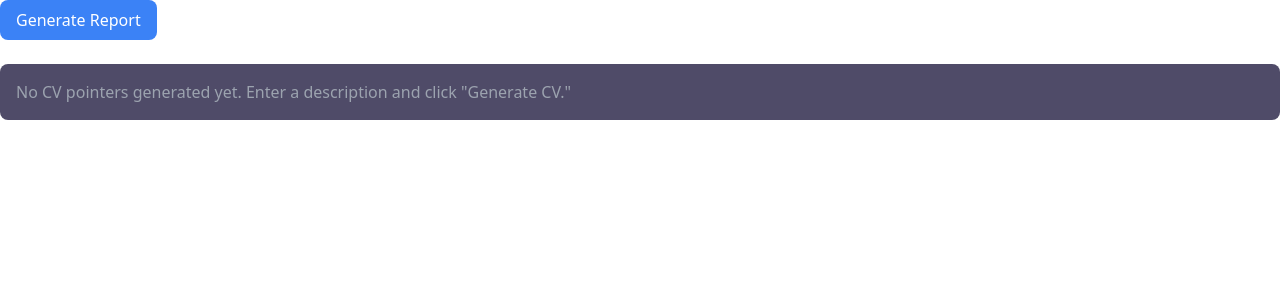
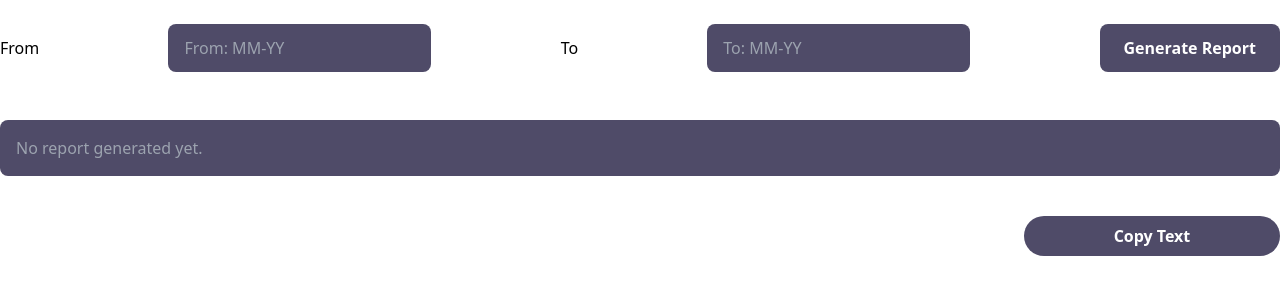
Before and after one commit to SyedShahab163/Chatbot_CVBuilde, a Next.js app: page /com in a window 1280 px wide. Shown: the top 300 px of the page. Built offline with nearby package versions, Linux system fonts and the light colour scheme.

Commit message:
update detailpage ,signup,login and global

```diff
--- a/app/Detailpage/page.jsx
+++ b/app/Detailpage/page.jsx
@@ -3,6 +3,7 @@
  import { useRef } from 'react';
  import Link from 'next/link';
  import axios from "axios";
+ import apiUrls from "../globalapis/page"
  export default function DetailPage() {
   const [selectedType, setSelectedType] = useState(""); // To store selected type
   const [description, setDescription] = useState(""); // To cv generatestore description
@@ -39,7 +40,7 @@
 
     try {
       // const response = await fetch("https://chatbotcv-t5h0c8cj.b4a.run/entry_to_gpt", {
-      const response = await fetch('http://127.0.0.1:8000/entry_to_gpt', {
+      const response = await fetch(apiUrls.entry_to_gpt, {
 
         method: "POST",
         headers: {
@@ -100,7 +101,7 @@
 
     // try {
       // const response = await fetch('https://chatbotcv-t5h0c8cj.b4a.run/upload_pdf', { //
-        const response = await fetch('http://127.0.0.1:8000/upload_pdf', {
+        const response = await fetch(apiUrls.upload_pdf, {
         method: 'POST',
         body: formData,
       });
@@ -162,7 +163,7 @@
 
     try {
       // API call
-      const response = await axios.get("https://chatbotcv-t5h0c8cj.b4a.run/view_journal", {
+      const response = await axios.get(apiUrls.view_journal, {
         params: {
           keywords,
           from_date: fromDate,
@@ -196,7 +197,7 @@
     console.log("-------entry record-----------------data---------------------------",data)
 
     try {
-      const response = await fetch('https://chatbotcv-t5h0c8cj.b4a.run/record_entry', {
+      const response = await fetch(apiUrls.record_entry, {
         // const response = await fetch('http://127.0.0.1:8000/record_entry', {
         method: 'POST',
         headers: {
@@ -259,7 +260,7 @@ const BulkRecordhandle = async (index) => {
   // Post the data to the server
   try {
     // const response = await fetch('https://chatbotcv-t5h0c8cj.b4a.run/record_entry', {
-    const response = await fetch('http://127.0.0.1:8000/record_entry', {
+    const response = await fetch(apiUrls.record_entry, {
 
       method: 'POST',
       headers: {
@@ -307,7 +308,7 @@ const BulkRecordhandle = async (index) => {
 
     // try {
       // const response = await fetch("https://chatbotcv-t5h0c8cj.b4a.run/generate_cv", {
-      const response = await fetch("http://127.0.0.1:8000/generate_cv", {
+      const response = await fetch(apiUrls.generate_cv, {
 
         method: "POST",
         headers: {
@@ -447,20 +448,46 @@ const BulkRecordhandle = async (index) => {
   // };
 
 
+  const [copyText, setCopyText] = useState([]); // State for report data
+  const [copySuccess, setCopySuccess] = useState(false); // State to manage success message
+
   const GenerateAppraisalPointer = async () => {
     const reportData = [
       { month: "01", year: "2024", work1: "Completed project A", work2: "Led team meeting" },
-      { month: "02", year: "2024", work2: "Started a new role",work1: "Developed feature B"  },
-
+      { month: "02", year: "2024", work1: "Developed feature B", work2: "Started a new role" },
     ];
 
     try {
-      setreport(reportData); // Set the hardcoded data to state
+      setCopyText(reportData); // Update report data
     } catch (error) {
-
+      console.error("Error generating report:", error);
     }
   };
 
+  const handleCopyText = () => {
+    if (copyText.length > 0) {
+      const textToCopy = copyText
+        .map(
+          (entry) =>
+            `${entry.month}/${entry.year}\n` +
+            Object.keys(entry)
+              .filter((key) => key.startsWith("work"))
+              .map((key) => `- ${entry[key]}`)
+              .join("\n")
+        )
+        .join("\n\n");
+
+      navigator.clipboard
+        .writeText(textToCopy)
+        .then(() => {
+          setCopySuccess(true); // Show success message
+          setTimeout(() => setCopySuccess(false), 2000); // Hide message after 2 seconds
+        })
+        .catch((err) => {
+          console.error("Failed to copy text:", err); // Handle copy error
+        });
+    }
+  };
   return (
     <div className="min-h-screen item-center bg-gradient-to-b from-[#131120] to-[#000080] text-white p-4">
       <div className="w-full max-w-8xl mx-auto bg-gradient-to-b from-[#504686] to-[#131120] text-white rounded-lg p-8 shadow-full mt-4">
@@ -505,9 +532,10 @@ const BulkRecordhandle = async (index) => {
             >
               Professional
             </button>
+            <div className="p-2 ph-2">|</div>
             <button
               className={`py-2 px-4 rounded-lg ${
-                selectedType === "Educational" ? "bg-[#4F4B68]" : "bg-[#4F4B68]"
+                selectedType === "Educational" ? "bg-[#4F4B68]" : "bg-[#4F4B68]0"
               }`}
               onClick={() => setSelectedType("Educational")}
             >
@@ -772,7 +800,7 @@ const BulkRecordhandle = async (index) => {
     <input
       type="text"
       placeholder="Keyword"
-      value={entry.keyword}
+      value={entry.keywords}
       onChange={(e) => setkeyword(e.target.value)}
       className="w-1/2 bg-[#4F4B68] text-white p-3 rounded-lg outline-none"
     />
@@ -854,75 +882,13 @@ const BulkRecordhandle = async (index) => {
       <button className=" bg-[#4F4B68] hover:bg-[#4F4B68] text-white font-bold py-2 px-4 rounded-full mt-6 w-[18%]">
         Generate Appraisal Report
       </button>
-
- {/* <div className="p-6 bg-[#131120] min-h-screen text-white"> */}
-      {/* Date Range Input Section */}
-      {/* <div className="flex items-center justify-between space-x-2 mb-6">
-        <div className="flex flex-col">
-          <span>From</span>
-          <input
-            type="text"
-            placeholder="From: YY-MM-DD"
-            value={startDate}
-            onChange={(e) => setStartDate(e.target.value)}
-            className="bg-[#4F4B68] text-white rounded-lg py-3 px-4 focus:outline-none"
-          />
-        </div>
-        <div className="flex flex-col">
-          <span>To</span>
-          <input
-            type="text"
-            placeholder="To: YY-MM-DD"
-            value={endDate}
-            onChange={(e) => setEndDate(e.target.value)}
-            className="bg-[#4F4B68] text-white rounded-lg py-3 px-4 focus:outline-none"
-          />
-        </div>
-        <button
-        onClick={handleAppraisal}
-        className="bg-[#4F4B68] hover:bg-[#6B6584] text-white font-bold py-2 px-4 rounded-full mb-6"
-        disabled={isLoading}
-      >
-        {isLoading ? "Generating..." : "Generate Report"}
-      </button>
-      </div> */}
-{/* <div className="flex items-center justify-between space-x-2 mb-6 flex-row mt-6">
-<span>From</span>
-  <div className="flex flex-col">
-    <input
-      type="text"
-      placeholder="From: YY-MM"
-      value={startDate}
-      onChange={(e) => setStartDate(e.target.value)}
-      className="bg-[#4F4B68] text-white rounded-lg py-3 px-4 focus:outline-none"
-    />
-  </div>
-  <span>To</span>
-  <div className="flex flex-col">
-
-    <input
-      type="text"
-      placeholder="To: YY-MM"
-      value={endDate}
-      onChange={(e) => setEndDate(e.target.value)}
-      className="bg-[#4F4B68] text-white rounded-lg py-3 px-4 focus:outline-none"
-    />
-  </div>
-  <button
-    onClick={handleAppraisal}
-    className="bg-[#4F4B68] hover:bg-[#6B6584] text-white font-bold py-3 px-6 rounded-lg"
-    disabled={isLoading}
-  >
-    {isLoading ? "Generating..." : "Generate Report"}
-  </button>
-</div> */}
     <div className="flex flex-col space-y-6">
       {/* Input Section */}
       <div className="flex items-center justify-between space-x-2 mb-6 flex-row mt-6">
         <span>From</span>
         <div className="flex flex-col">
           <input
-            type="text"
+            type="date"
             placeholder="From: MM-YY"
             className="bg-[#4F4B68] text-white rounded-lg py-3 px-4 focus:outline-none"
           />
@@ -930,7 +896,7 @@ const BulkRecordhandle = async (index) => {
         <span>To</span>
         <div className="flex flex-col">
           <input
-            type="text"
+            type="date"
             placeholder="To: MM-YY"
             className="bg-[#4F4B68] text-white rounded-lg py-3 px-4 focus:outline-none"
           />
@@ -942,10 +908,11 @@ const BulkRecordhandle = async (index) => {
           Generate Report
         </button>
       </div>
-    {/* <div className="mt-6 bg-[#4F4B68] p-4 rounded-lg text-white">
-      {report.length > 0 ? (
-        report.map((entry, index) => (
-          <div key={index} className="mb-6">
+      <div className="mt-6 bg-[#4F4B68] p-4 rounded-lg text-white relative">
+      <h1 className="font-bold p-2"> Generate Appraisal Report</h1>
+        {copyText.length > 0 ? (
+          copyText.map((entry, index) => (
+            <div key={index} className="mb-6 mt-2">
               <h3 className="font-semibold text-lg">
                 {entry.month}/{entry.year}
               </h3>
@@ -959,41 +926,28 @@ const BulkRecordhandle = async (index) => {
             </div>
           ))
         ) : (
-        <p className="text-gray-400">No CV pointers generated yet. Enter a description and click "Generate CV."</p>
+          <p className="text-gray-400">No report generated yet.</p>
         )}
-    </div> */}
-   <div className="mt-6 bg-[#4F4B68] p-4 rounded-lg text-white">
-        {report.length > 0 ? (
-          report.map((entry, index) => (
-            <div key={index} className="mb-6">
-              <h3 className="font-semibold text-lg">
-                {entry.month}/{entry.year}
-              </h3>
-              <ul className="list-disc pl-6 mt-2">
-                {Object.keys(entry)
-                  .filter((key) => key.startsWith("work")) // Only include "work"-prefixed keys
-                  .map((key, i) => (
-                    <li key={i}>{entry[key]}</li>
-                  ))}
-              </ul>
+
+        {/* Success Message */}
+        {copySuccess && (
+          <div className="absolute top-0 left-1/2 transform -translate-x-1/2 bg-blue-600 text-white text-sm font-bold py-2 px-4 rounded-lg shadow-lg mt-4">
+            Copy successfully!
           </div>
-          ))
-        ) : (
-          <p className="text-gray-400">"
-          </p>
         )}
-      </div>
-
       </div>
 
       <div className="flex items-center justify-end space-x-4">
         <button
+          onClick={handleCopyText}
           className="bg-[#4F4B68] hover:bg-[#4F4B68] text-white font-bold py-2 px-4 rounded-full mt-4 w-[20%]"
         >
-      copy text
+          Copy Text
         </button>
       </div>
     </div>
+    </div>
+
       <footer className="w-full">
         <div className="container mx-auto px-8 w-full">
           <div className="relative flex items-center justify-center w-full">
--- a/app/Signup/page.jsx
+++ b/app/Signup/page.jsx
@@ -7,7 +7,7 @@ import {useRouter} from "next/navigation";
 import axios from "axios";
 import { toast } from "react-hot-toast";
 import Footer from "../Footers/page";
-
+import apiUrls from "../globalapis/page"
 
 export default function SignupPage() {0
     const router = useRouter();
@@ -18,11 +18,11 @@ export default function SignupPage() {0
     })
     const [buttonDisabled, setButtonDisabled] = React.useState(false);
     const [loading, setLoading] = React.useState(false);
-
+//https://chatbotcv-t5h0c8cj.b4a.run/signup
     const onSignup = async () => {
         try {
             setLoading(true);
-            const response = await axios.post("https://chatbotcv-t5h0c8cj.b4a.run/signup", user, {
+            const response = await axios.post(apiUrls.signup, user, {
                 headers: {
                     'Content-Type': 'application/json',
                     'Access-Control-Allow-Origin': '*',  // Adjust based on backend settings
--- a/app/com/page.jsx
+++ b/app/com/page.jsx
@@ -1,42 +1,87 @@
 "use client"
 import { useState } from "react";
 
-const AppraisalComponent = () => {
-  const [report, setReport] = useState([]);
+const AppraisalReport = () => {
+  const [copyText, setCopyText] = useState([]); // State for report data
+  const [copySuccess, setCopySuccess] = useState(false); // State to manage success message
 
   const GenerateAppraisalPointer = async () => {
     const reportData = [
       { month: "01", year: "2024", work1: "Completed project A", work2: "Led team meeting" },
-      { month: "02", year: "2024", work2: "Started a new role",work1: "Developed feature B"  },
-
+      { month: "02", year: "2024", work1: "Developed feature B", work2: "Started a new role" },
     ];
 
     try {
-      setReport(reportData); // Set the hardcoded data to state
+      setCopyText(reportData); // Update report data
     } catch (error) {
-      console.error("Error:", error);
+      console.error("Error generating report:", error);
+    }
+  };
+
+  const handleCopyText = () => {
+    if (copyText.length > 0) {
+      const textToCopy = copyText
+        .map(
+          (entry) =>
+            `${entry.month}/${entry.year}\n` +
+            Object.keys(entry)
+              .filter((key) => key.startsWith("work"))
+              .map((key) => `- ${entry[key]}`)
+              .join("\n")
+        )
+        .join("\n\n");
+
+      navigator.clipboard
+        .writeText(textToCopy)
+        .then(() => {
+          setCopySuccess(true); // Show success message
+          setTimeout(() => setCopySuccess(false), 2000); // Hide message after 2 seconds
+        })
+        .catch((err) => {
+          console.error("Failed to copy text:", err); // Handle copy error
+        });
     }
   };
 
   return (
-    <div>
-      <button
-        onClick={GenerateAppraisalPointer}
-        className="bg-blue-500 text-white px-4 py-2 rounded-lg hover:bg-blue-700"
-      >
-        Generate Report
-      </button>
+    <div className="flex flex-col space-y-6">
+      {/* Input Section */}
+      <div className="flex items-center justify-between space-x-2 mb-6 flex-row mt-6">
+        <span>From</span>
+        <div className="flex flex-col">
+          <input
+            type="text"
+            placeholder="From: MM-YY"
+            className="bg-[#4F4B68] text-white rounded-lg py-3 px-4 focus:outline-none"
+          />
+        </div>
+        <span>To</span>
+        <div className="flex flex-col">
+          <input
+            type="text"
+            placeholder="To: MM-YY"
+            className="bg-[#4F4B68] text-white rounded-lg py-3 px-4 focus:outline-none"
+          />
+        </div>
+        <button
+          onClick={GenerateAppraisalPointer}
+          className="bg-[#4F4B68] hover:bg-[#6B6584] text-white font-bold py-3 px-6 rounded-lg"
+        >
+          Generate Report
+        </button>
+      </div>
 
-      <div className="mt-6 bg-[#4F4B68] p-4 rounded-lg text-white">
-        {report.length > 0 ? (
-          report.map((entry, index) => (
+      {/* Report Section */}
+      <div className="mt-6 bg-[#4F4B68] p-4 rounded-lg text-white relative">
+        {copyText.length > 0 ? (
+          copyText.map((entry, index) => (
             <div key={index} className="mb-6">
               <h3 className="font-semibold text-lg">
                 {entry.month}/{entry.year}
               </h3>
               <ul className="list-disc pl-6 mt-2">
                 {Object.keys(entry)
-                  .filter((key) => key.startsWith("work")) // Only include "work"-prefixed keys
+                  .filter((key) => key.startsWith("work"))
                   .map((key, i) => (
                     <li key={i}>{entry[key]}</li>
                   ))}
@@ -44,13 +89,28 @@ const AppraisalComponent = () => {
             </div>
           ))
         ) : (
-          <p className="text-gray-400">
-            No CV pointers generated yet. Enter a description and click "Generate CV."
-          </p>
+          <p className="text-gray-400">No report generated yet.</p>
         )}
+
+        {/* Success Message */}
+        {copySuccess && (
+          <div className="absolute top-0 left-1/2 transform -translate-x-1/2 bg-green-600 text-white text-sm font-bold py-2 px-4 rounded-lg shadow-lg mt-4">
+            Copy successfully!
+          </div>
+        )}
+      </div>
+
+      {/* Copy Button */}
+      <div className="flex items-center justify-end space-x-4">
+        <button
+          onClick={handleCopyText}
+          className="bg-[#4F4B68] hover:bg-[#4F4B68] text-white font-bold py-2 px-4 rounded-full mt-4 w-[20%]"
+        >
+          Copy Text
+        </button>
       </div>
     </div>
   );
 };
 
-export default AppraisalComponent;
+export default AppraisalReport;
--- /dev/null
+++ b/app/globalapis/page.js
@@ -0,0 +1,16 @@
+const API_BASE_URL = "https://chatbotcv-t5h0c8cj.b4a.run"; // Replace with your base URL
+
+const apiUrls = {
+  login: `${API_BASE_URL}/login/`,
+  signup: `${API_BASE_URL}/signup/`,
+  entry_to_gpt: `${API_BASE_URL}/entry_to_gpt/`,
+  upload_pdf: `${API_BASE_URL}/upload_pdf/`,
+  view_journal: `${API_BASE_URL}/view_journal/`,
+  record_entry: `${API_BASE_URL}/record_entry/`,
+  generate_cv: `${API_BASE_URL}/generate_cv/`,
+  generate_appraisal_report: `${API_BASE_URL}/generate_cv/`,
+
+  deletePost: (postId) => `${API_BASE_URL}/posts/${postId}`, // Dynamic URL example
+};
+
+export default apiUrls;
--- a/app/login/page.jsx
+++ b/app/login/page.jsx
@@ -1,7 +1,7 @@
 "use client";
 import { useState } from 'react';
 import Link from 'next/link';
-
+import apiUrls from "../globalapis/page"
 const Page = () => {
   const [formData, setFormData] = useState({
     email: '',
@@ -23,7 +23,7 @@ const Page = () => {
       return;
     }
     try {
-      const response = await fetch(`https://chatbotcv-t5h0c8cj.b4a.run/login`, {
+      const response = await fetch(apiUrls.login, {
         method: 'POST',
         headers: {
           'Content-Type': 'application/json',
```
Lines whose indentation alone changed are shown as unchanged.
